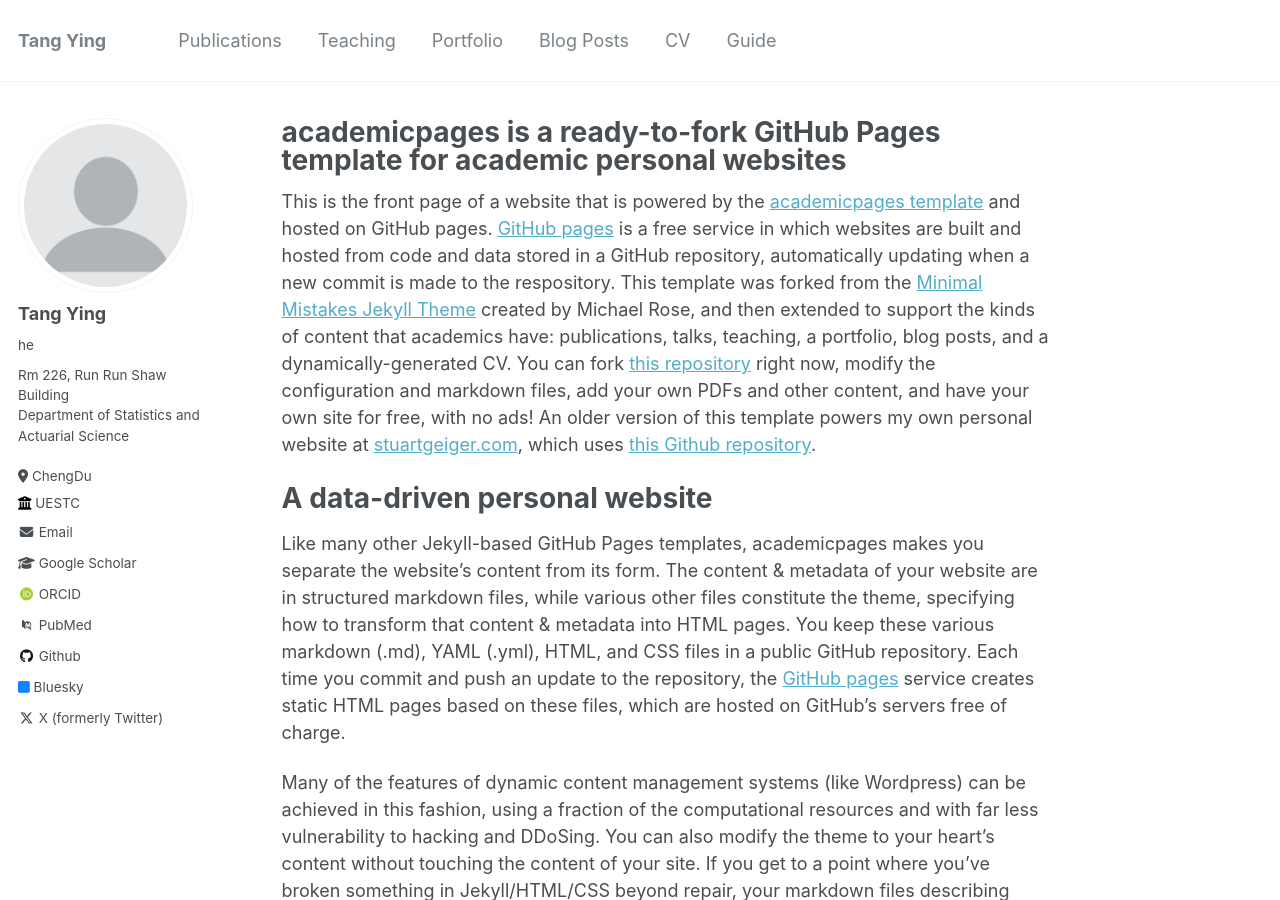
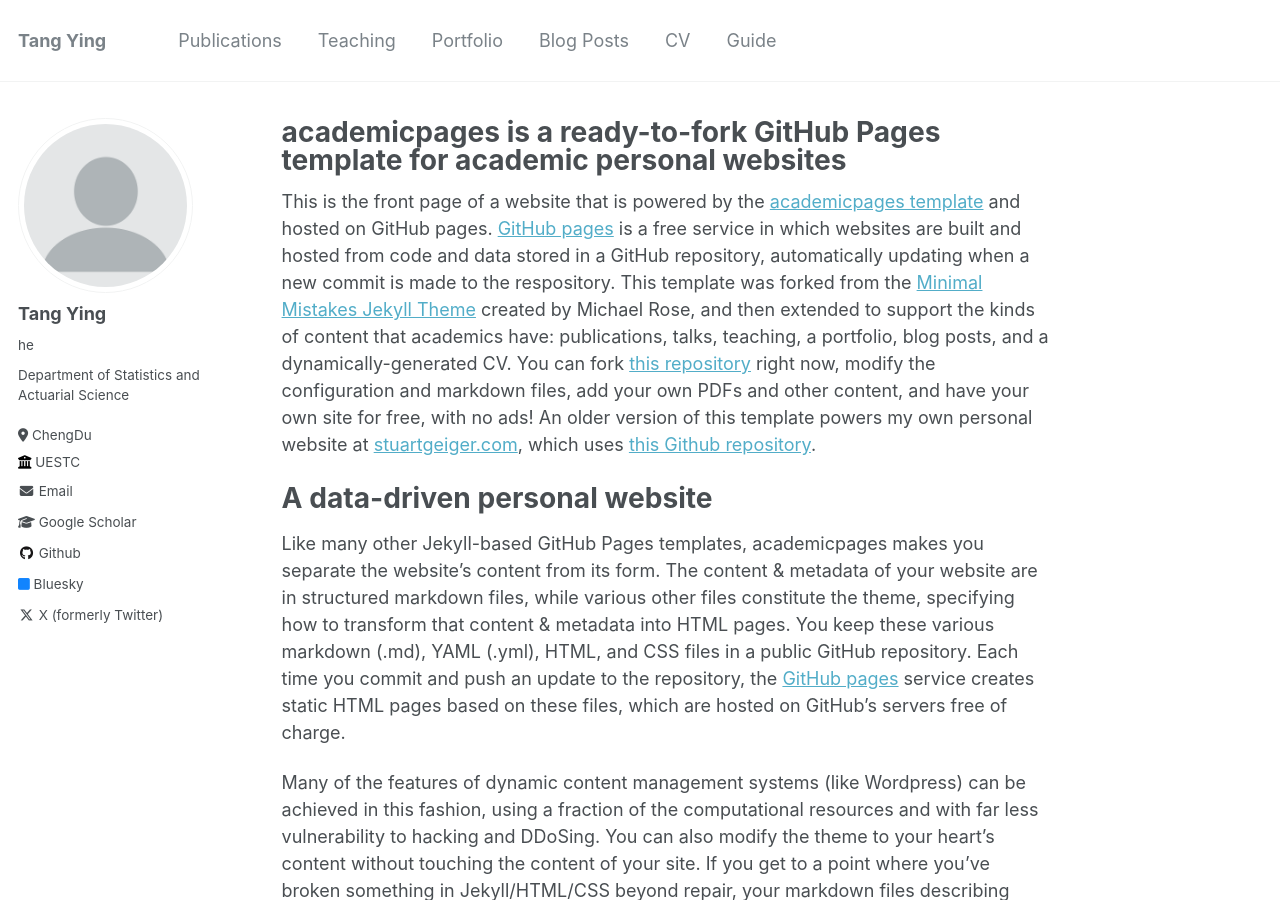
Before and after one commit to wangfangfang1111/my_blog, a Jekyll site: the page built from _pages/about.md, in a window 1280 px wide and 900 px high. Built offline with Jekyll 4.4.1, drawn with Linux system fonts in a browser that asks for light colours; some web fonts are replaced.

Commit message:
Update _config.yml

```diff
--- a/_config.yml
+++ b/_config.yml
@@ -24,8 +24,7 @@ author:
   avatar           : "profile.png"
   name             : "Tang Ying"
   pronouns         :  "he"
-  bio              : "Rm 226, Run Run Shaw Building<br>
-					           Department of Statistics and Actuarial Science<br>"
+  bio              : "Department of Statistics and Actuarial Science<br>"
   location         : "ChengDu"
   employer         : "UESTC"
   uri              : # URL
@@ -35,9 +34,9 @@ author:
   arxiv            : # URL - Update with the correct link to your profile
   googlescholar    : "https://scholar.google.com/citations?user=-5bbqWsAAAAJ&hl=en"
   impactstory      : # URL
-  orcid            : "http://orcid.org/yourorcidurl"
-  pubmed           : "https://www.ncbi.nlm.nih.gov/pubmed/?term=john+snow"
-  researchgate     : # URL
+  #orcid            : "http://orcid.org/yourorcidurl"
+  #pubmed           : "https://www.ncbi.nlm.nih.gov/pubmed/?term=john+snow"
+  #researchgate     : # URL
 
   # Repositories and software development
   bitbucket        : # Username - Update with your username on the site
```
